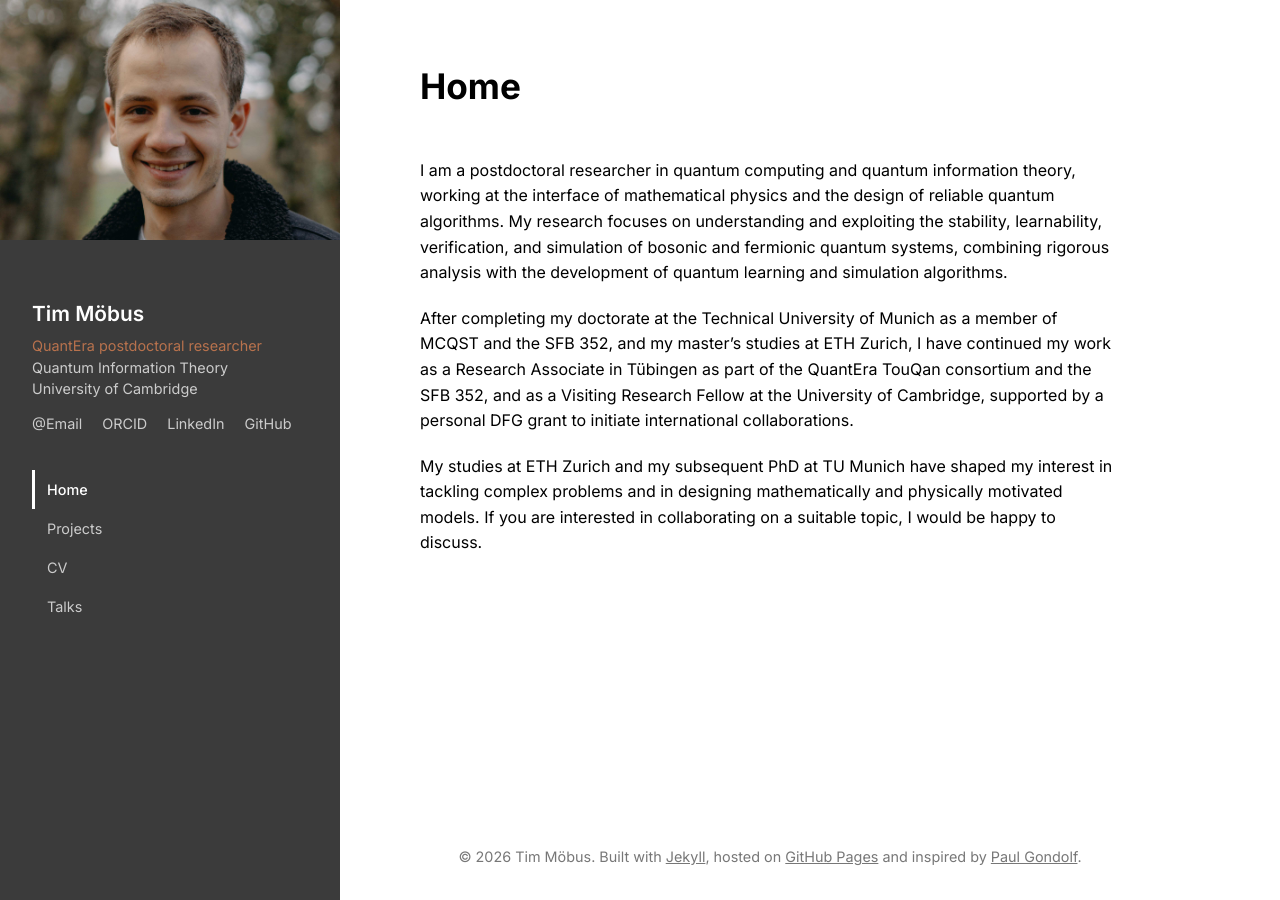
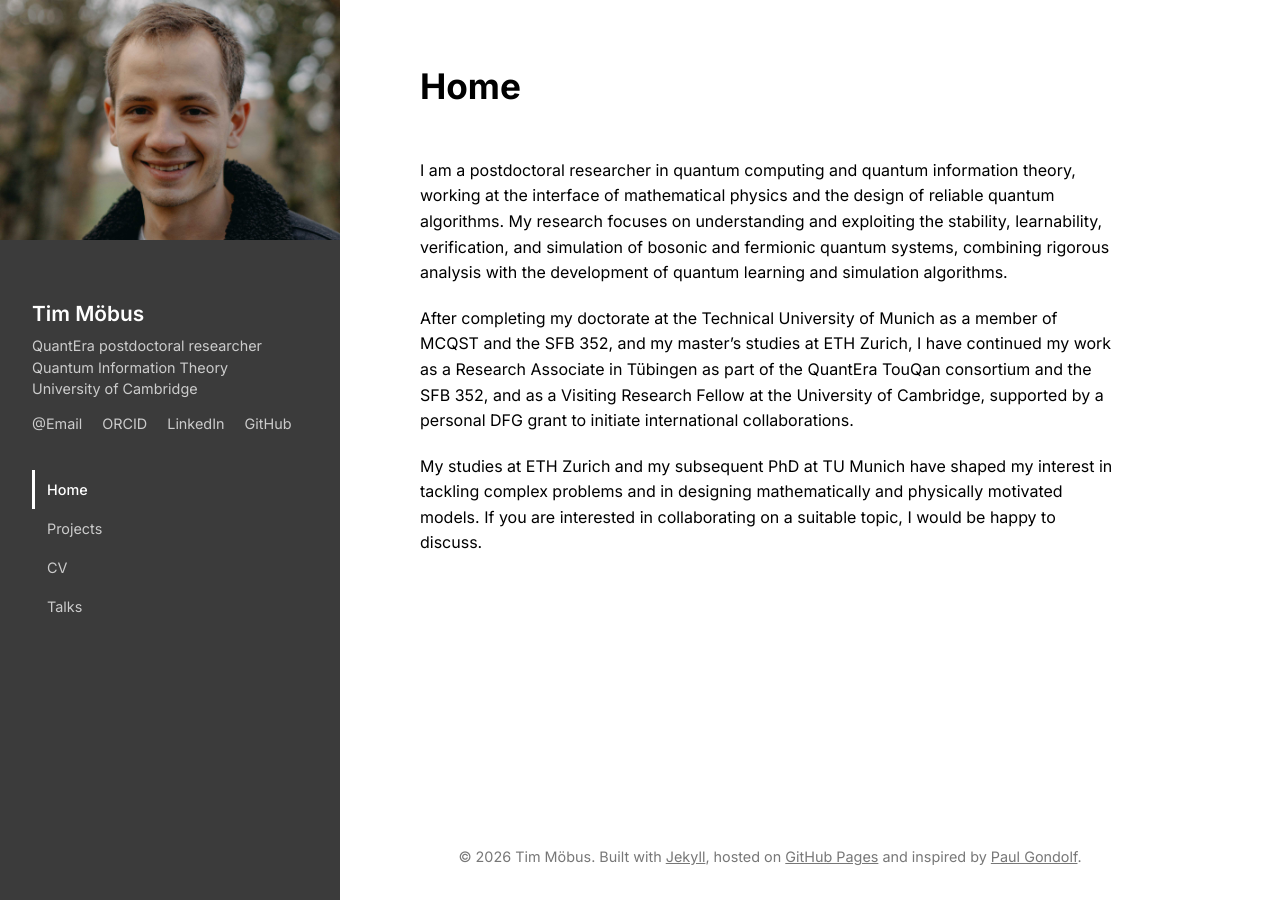
Before and after one commit to moebustim/moebustim.github.io, a Jekyll site: the page built from _pages/index.md, in a window 1280 px wide. Built offline with Jekyll 4.4.1, drawn with Linux system fonts in a browser that asks for light colours; our own code applies the rules of GitHub Pages for plain Markdown files.

Commit message:
site: rebuild after link styling change

```diff
--- a/_config.yml
+++ b/_config.yml
@@ -1,7 +1,7 @@
 # Site settings
 title: "Tim Möbus"
 description: |-
-  <a href="https://quantera-touqan.github.io/pages/team.html">QuantEra postdoctoral researcher</a>
+  <a href="https://quantera-touqan.github.io/pages/team.html" class="no-color-link">QuantEra postdoctoral researcher</a>
   Quantum Information Theory
   University of Cambridge
 baseurl: ""
--- a/assets/css/style.css
+++ b/assets/css/style.css
@@ -213,6 +213,19 @@ a {
 
 a:hover {
     color: var(--color-primary-dark);
+}
+
+/* Utility: link with no color (inherits surrounding text and doesn't change on hover) */
+a.no-color-link,
+.no-color-link {
+    color: inherit;
+    text-decoration: none;
+}
+
+a.no-color-link:hover,
+.no-color-link:hover {
+    color: inherit;
+    text-decoration: none;
 }
 
 blockquote {
```
Also changed, not shown: 8 other files.
